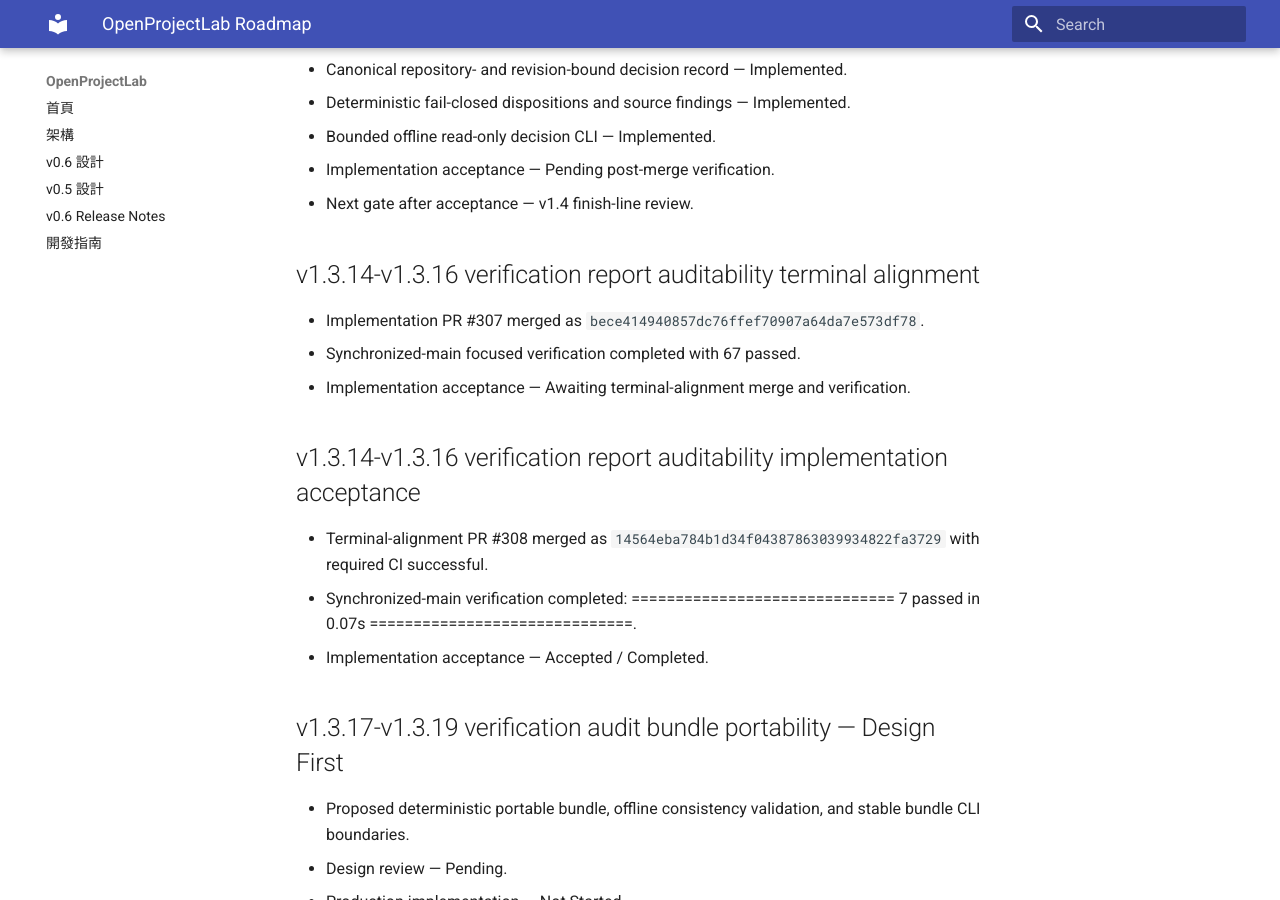
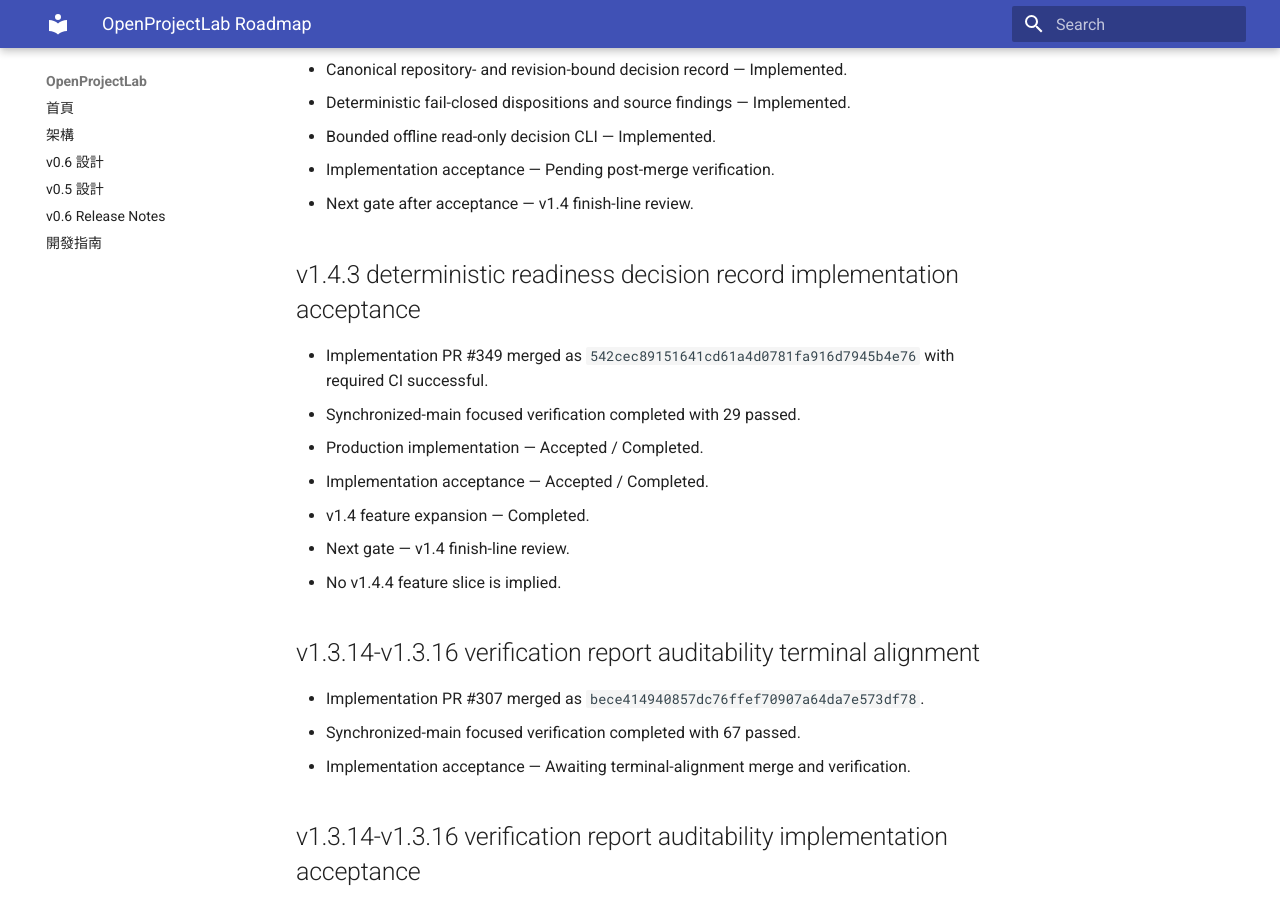
Before and after one commit to khwang1964/OpenProjectLab, an MkDocs documentation site: the page built from docs/roadmap.md, in a window 1280 px wide and 900 px high, scrolled down 85862 px. Built offline with MkDocs 1.6.1 and Material for MkDocs 9.7.7, drawn with Linux system fonts in a browser that asks for light colours.

Commit message:
docs: accept v1.4.3 deterministic readiness decision record (#350)

```diff
--- a/docs/roadmap.md
+++ b/docs/roadmap.md
@@ -3961,6 +3961,18 @@ Next roadmap slice --- Pending explicit Design First definition
 - Implementation acceptance — Pending post-merge verification.
 - Next gate after acceptance — v1.4 finish-line review.
 
+<!-- v1.4.3-deterministic-readiness-decision-record-implementation-acceptance-roadmap -->
+
+## v1.4.3 deterministic readiness decision record implementation acceptance
+
+- Implementation PR #349 merged as `542cec89151641cd61a4d0781fa916d7945b4e76` with required CI successful.
+- Synchronized-main focused verification completed with 29 passed.
+- Production implementation — Accepted / Completed.
+- Implementation acceptance — Accepted / Completed.
+- v1.4 feature expansion — Completed.
+- Next gate — v1.4 finish-line review.
+- No v1.4.4 feature slice is implied.
+
 <!-- v1.3.14-v1.3.16-verification-report-auditability-terminal-alignment-roadmap -->
 
 ## v1.3.14-v1.3.16 verification report auditability terminal alignment
```
Also changed, not shown: CHANGELOG.md (+12 -0 lines), docs/HISTORY.md (+11 -0 lines), docs/releases/v1.4.3-deterministic-readiness-decision-record-implementation-acceptance.md (added, +33 -0 lines), 1 other file.
